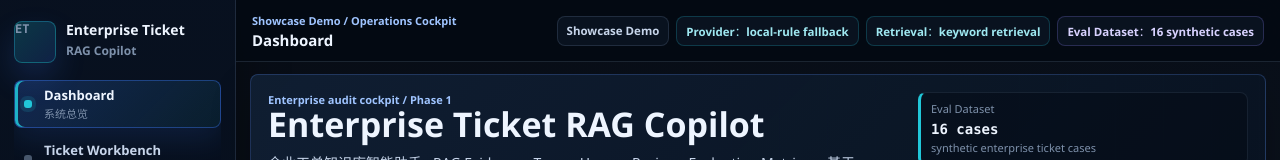
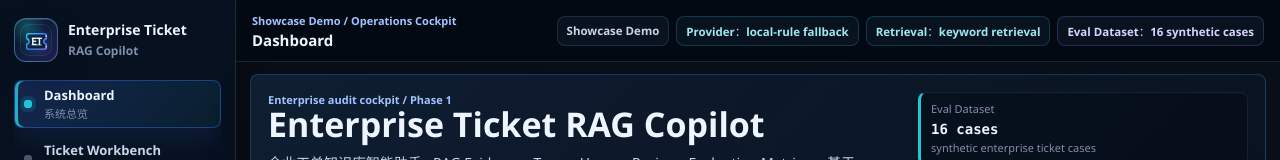
Before and after one commit to jameswilson87156-del/enterprise-ai-ticket-copilot, a Vue app in the folder frontend/: page / in a window 1280 px wide. Shown: the top 160 px of the page. Built offline with nearby package versions, Linux system fonts and the light colour scheme.

Commit message:
fix: restore sidebar brand mark

```diff
--- a/frontend/src/App.vue
+++ b/frontend/src/App.vue
@@ -157,7 +157,40 @@ onBeforeUnmount(() => {
   <div class="portfolio-shell" :data-active-route="activeRoute">
     <aside class="portfolio-shell__sidebar" aria-label="Showcase navigation">
       <div class="portfolio-shell__brand" aria-label="Enterprise Ticket RAG Copilot">
-        <span class="portfolio-shell__brand-mark" aria-hidden="true">ET</span>
+        <span class="portfolio-shell__brand-mark" aria-hidden="true">
+          <svg class="portfolio-shell__brand-glyph" viewBox="0 0 36 36" focusable="false">
+            <defs>
+              <linearGradient id="portfolio-brand-ticket" x1="7" y1="8" x2="30" y2="29" gradientUnits="userSpaceOnUse">
+                <stop stop-color="#27d3e7" />
+                <stop offset="0.52" stop-color="#3d7cff" />
+                <stop offset="1" stop-color="#8b7cf6" />
+              </linearGradient>
+              <linearGradient id="portfolio-brand-fill" x1="9" y1="10" x2="27" y2="27" gradientUnits="userSpaceOnUse">
+                <stop stop-color="#102a3d" />
+                <stop offset="1" stop-color="#101a3a" />
+              </linearGradient>
+            </defs>
+            <path
+              d="M9.4 10.6h17.2c1.2 0 2.1.9 2.1 2.1v3.1c-1.6.5-2.7 1.7-2.7 3.2 0 1.4 1.1 2.7 2.7 3.2v3.1c0 1.2-.9 2.1-2.1 2.1H9.4c-1.2 0-2.1-.9-2.1-2.1v-3.1c1.6-.5 2.7-1.8 2.7-3.2 0-1.5-1.1-2.7-2.7-3.2v-3.1c0-1.2.9-2.1 2.1-2.1Z"
+              fill="url(#portfolio-brand-fill)"
+              stroke="url(#portfolio-brand-ticket)"
+              stroke-width="1.5"
+            />
+            <path d="M13 15.2h10M13 22.8h10" stroke="#77e8f6" stroke-width="1.15" stroke-linecap="round" opacity="0.72" />
+            <text
+              x="18"
+              y="22.6"
+              fill="#f1fcff"
+              font-family="Cascadia Code, SFMono-Regular, Consolas, monospace"
+              font-size="10.8"
+              font-weight="900"
+              letter-spacing="-0.8"
+              text-anchor="middle"
+            >ET</text>
+            <circle cx="28.6" cy="13.2" r="1" fill="#b7f8ff" opacity="0.9" />
+            <circle cx="28.6" cy="24.8" r="1" fill="#c8c2ff" opacity="0.86" />
+          </svg>
+        </span>
         <div>
           <strong>Enterprise Ticket</strong>
           <span>RAG Copilot</span>
@@ -377,44 +410,62 @@ onBeforeUnmount(() => {
 
 .portfolio-shell__brand {
   display: grid;
-  grid-template-columns: 42px minmax(0, 1fr);
+  grid-template-columns: 44px minmax(0, 1fr);
   gap: 10px;
   align-items: center;
   min-height: 48px;
 }
 
 .portfolio-shell__brand-mark {
+  position: relative;
+  isolation: isolate;
   display: grid;
-  width: 42px;
-  height: 42px;
+  width: 44px;
+  height: 44px;
   place-items: center;
-  border: 1px solid rgba(33, 199, 217, 0.34);
-  border-radius: 8px;
+  border: 1px solid rgba(112, 205, 255, 0.42);
+  border-radius: 12px;
   color: #dff8ff;
   background:
-    linear-gradient(135deg, rgba(33, 199, 217, 0.24), rgba(61, 124, 255, 0.2)),
-    rgba(4, 10, 22, 0.8);
-  box-shadow: 0 14px 30px rgba(61, 124, 255, 0.18);
-  font-family: "Cascadia Code", SFMono-Regular, Consolas, monospace;
-  font-size: 13px;
-  font-weight: 900;
+    radial-gradient(circle at 28% 18%, rgba(33, 199, 217, 0.34), transparent 42%),
+    linear-gradient(135deg, rgba(5, 18, 33, 0.98), rgba(18, 31, 64, 0.96) 54%, rgba(38, 30, 82, 0.94));
+  box-shadow:
+    inset 0 1px 0 rgba(255, 255, 255, 0.14),
+    0 14px 30px rgba(3, 10, 26, 0.34);
 }
 
-.portfolio-shell__brand strong,
-.portfolio-shell__brand span {
+.portfolio-shell__brand-mark::after {
+  position: absolute;
+  inset: 5px;
+  z-index: 0;
+  border: 1px solid rgba(255, 255, 255, 0.08);
+  border-radius: 9px;
+  content: "";
+}
+
+.portfolio-shell__brand-glyph {
+  position: relative;
+  z-index: 1;
+  width: 33px;
+  height: 33px;
+  filter: drop-shadow(0 2px 5px rgba(33, 199, 217, 0.22));
+}
+
+.portfolio-shell__brand > div > strong,
+.portfolio-shell__brand > div > span {
   display: block;
   overflow: hidden;
   text-overflow: ellipsis;
   white-space: nowrap;
 }
 
-.portfolio-shell__brand strong {
+.portfolio-shell__brand > div > strong {
   color: var(--shell-text);
   font-size: 14px;
   line-height: 1.25;
 }
 
-.portfolio-shell__brand span {
+.portfolio-shell__brand > div > span {
   margin-top: 3px;
   color: var(--shell-muted);
   font-size: 12px;
```
Also changed, not shown: 4 other files (tests, documents, lock files or other folders).
